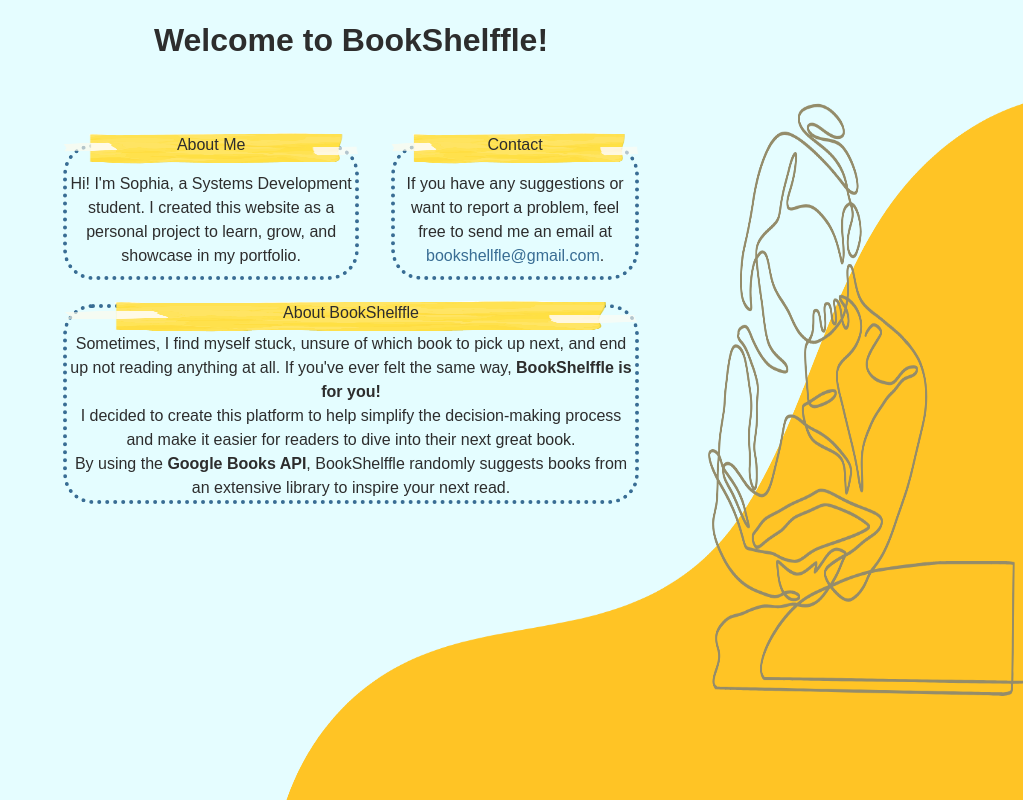
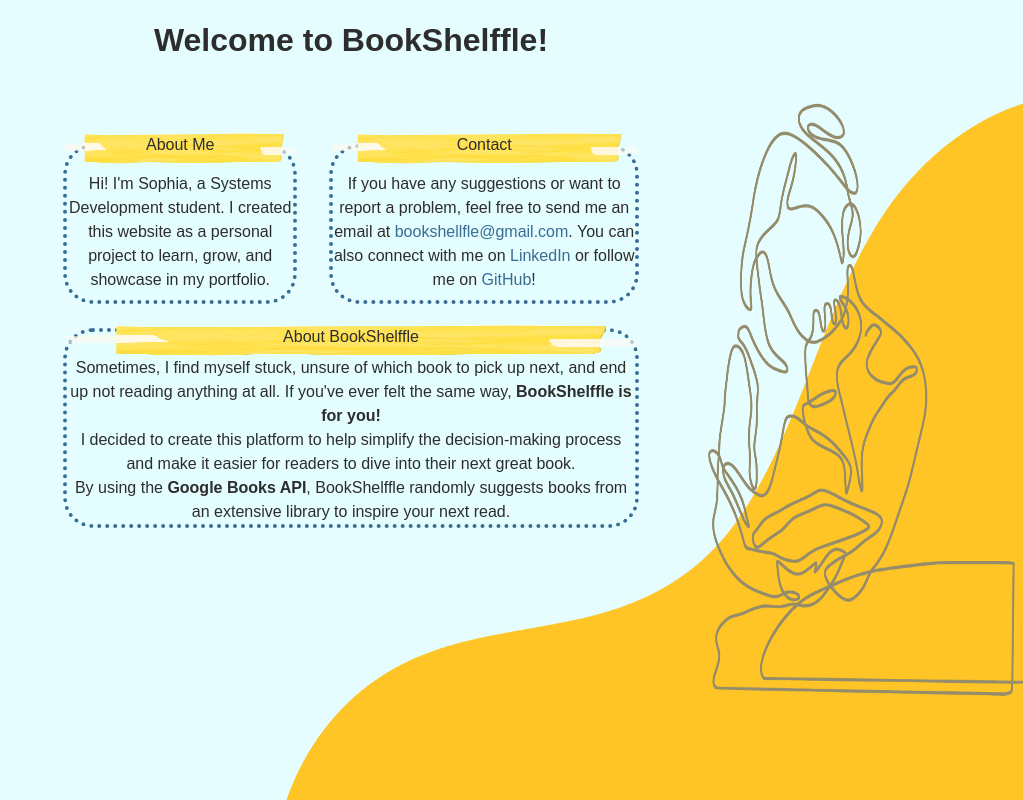
Before and after one commit to sophialaurans/bookshelffle, a Next.js app in the folder frontend/: page / in a window 1280 px wide. Shown: the part 2400-3200 px from the top of the page, without its empty margins (257-1280 px from the left). Built offline with nearby package versions, Linux system fonts and the light colour scheme; a web font is replaced by a local one.

Commit message:
chore: add linkedin and github profile links

```diff
--- a/frontend/src/app/page.js
+++ b/frontend/src/app/page.js
@@ -617,7 +617,7 @@ export default function Home() {
                   <div className="last-sec-cards-marker"
                     style={{backgroundImage: "url('/marker2.png')"}}
                   >Contact</div>
-                  <p className="last-sec-cards mt-[1vh]">If you have any suggestions or want to report a problem, feel free to send me an email at <a href="mailto:bookshellfle@gmail.com" className="text-[#396d94]"> bookshellfle@gmail.com</a>.</p>
+                  <p className="last-sec-cards mt-[1vh]">If you have any suggestions or want to report a problem, feel free to send me an email at <a href="mailto:bookshellfle@gmail.com" className="text-[#396d94]"> bookshellfle@gmail.com</a>. You can also connect with me on <Link href="https://www.linkedin.com/in/sophialaurans/" target="_blank" className="text-[#396d94]">LinkedIn</Link> or follow me on <Link href="https://github.com/sophialaurans" target="_blank" className="text-[#396d94]">GitHub</Link>!</p>
                 </div>
               </div>
               <div className="relative">
```
